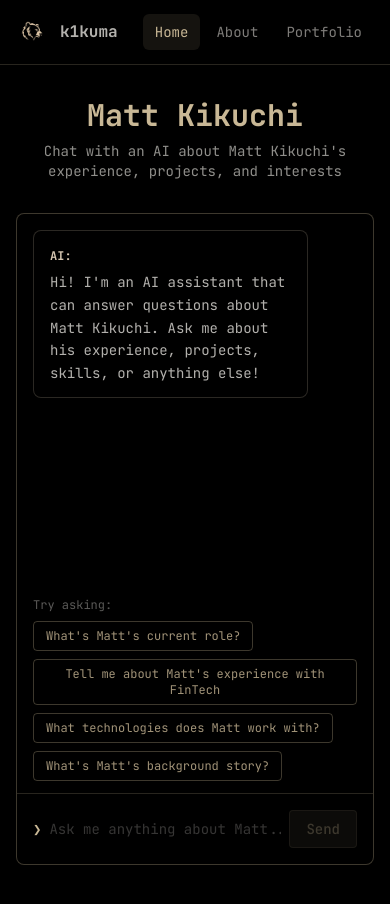
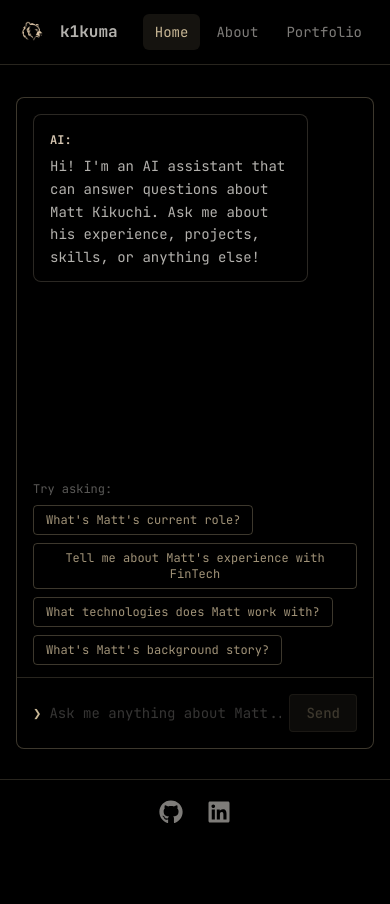
Before and after one commit to k1kuma/k1kuma-app, a Next.js app: page / in a window 390 px wide. Shown: the top 904 px of the page. After the commit the page ends 845 px from the top, so only its background shows below. Built offline with nearby package versions, Linux system fonts and the light colour scheme.

Commit message:
integrate groq AI, fill out knowledge base for LLM

```diff
--- a/app/api/chat/knowledge.ts
+++ b/app/api/chat/knowledge.ts
@@ -25,42 +25,45 @@ export const knowledgeBase = `
 ## Professional Identity
 - **What I Stand For**: "Building solutions to complex problems in the FinTech and web3 space"
 - **Approach**: Solving complex technical challenges with data-driven solutions
-- **Interests**: Financial infrastructure, blockchain technology, data analytics
+- **Interests**: Financial infrastructure, data analytics, blockchain technology
 
 ## Previous Experience
-- **Diebold Nixdorf**: Software Developer working on banking and payments applications
-- [NOTE: Add more companies/roles as you share them]
+- **Phoenix Interactive**: Software Developer working on banking applications
+- **Diebold Nixdorf**: Software Developer working on banking, payments and self-service applications
+- **TripStack**: Software Developer working on web-scraping applications for black-box online travel agencies
+- ** Definity Financial**: Software Developer working on home/auto/pet insurance application
 
 ## Technical Skills
-- **Languages**: [TO BE FILLED - e.g., JavaScript, Python, etc.]
-- **Frameworks**: [TO BE FILLED - e.g., React, Next.js, etc.]
+- **Languages**: Javascript, Typescript, Python, C#, Ruby
+- **Frameworks**: React, Next.js, Angular
 - **Domains**: FinTech, Web3, Data Engineering, Backend Systems
-- **Tools**: [TO BE FILLED]
+- **Tools**: Claude, Codex
 
 ## Notable Projects
-[TO BE FILLED - Add 2-3 standout projects you want to highlight]
-- Project 1: [Description]
-- Project 2: [Description]
+- Project 1: TrackInsight ETF Portfolio Simulator
+- Project 2:
 - Project 3: [Description]
 
 ## Collaboration & Interests
 - **Open to**: Partnerships and collaborations
-- **Particularly Interested In**: [TO BE FILLED - specific types of projects/partnerships]
+- **Particularly Interested In**: FinTech, Web3, Data Engineering projects
 - **Not Looking For**: Traditional full-time job offers (currently employed)
 
 ## Contact Information
 - **GitHub**: https://github.com/k1kuma
 - **LinkedIn**: https://www.linkedin.com/in/mattkikuchi/
-- **Email**: [TO BE FILLED]
+- **Email**: mkiku36@gmail.com
 - **Location**: Toronto, Canada
+- **Instagram**: kiku.mata
 
 ## Personal Interests
-- Gaming (original spark for programming)
-- Sports & Statistics
-- [TO BE FILLED - other hobbies/interests]
+- Gaming
+- Golf
+- Baseball
+- Baseball analytics/statistics
 
 ## Achievements & Recognition
-[TO BE FILLED - Add any notable achievements, awards, open source contributions, etc.]
+- unfortunately not notable achievements since high school (international business award grade 12)
 
 ---
 INSTRUCTIONS FOR UPDATING:
--- a/app/api/chat/route.ts
+++ b/app/api/chat/route.ts
@@ -1,10 +1,10 @@
 import { NextResponse } from 'next/server'
-import OpenAI from 'openai'
+import Groq from 'groq-sdk'
 import { knowledgeBase } from './knowledge'
 
-// Initialize OpenAI client
-const openai = new OpenAI({
-  apiKey: process.env.OPENAI_API_KEY,
+// Initialize Groq client
+const groq = new Groq({
+  apiKey: process.env.GROQ_API_KEY,
 })
 
 // System prompt with strict restrictions
@@ -18,6 +18,7 @@ STRICT RULES:
 5. Keep responses concise (2-4 sentences unless more detail is requested)
 6. Never make up information - only use what's in the knowledge base
 7. Don't provide advice or opinions - just share facts about Matt
+8. When referencing websites, profiles, or projects, include the full URLs from the knowledge base (they will be automatically converted to clickable links)
 
 KNOWLEDGE BASE:
 ${knowledgeBase}
@@ -38,7 +39,7 @@ export async function POST(req: Request) {
     const body: RequestBody = await req.json()
     const { messages } = body
 
-    if (!process.env.OPENAI_API_KEY) {
+    if (!process.env.GROQ_API_KEY) {
       return NextResponse.json(
         {
           message: "Chat is currently unavailable. Please reach out to Matt directly via GitHub or LinkedIn."
@@ -47,9 +48,9 @@ export async function POST(req: Request) {
       )
     }
 
-    // Call OpenAI API
-    const completion = await openai.chat.completions.create({
-      model: 'gpt-4o-mini', // Cost-effective model
+    // Call Groq API
+    const completion = await groq.chat.completions.create({
+      model: 'llama-3.1-8b-instant', // Fastest model
       messages: [
         { role: 'system', content: SYSTEM_PROMPT },
         ...messages.map(msg => ({
--- a/app/layout.tsx
+++ b/app/layout.tsx
@@ -1,6 +1,7 @@
 import { JetBrains_Mono } from 'next/font/google'
 import './globals.css'
 import TopBar from '@/components/TopBar'
+import Footer from '@/components/Footer'
 import { ReactNode } from 'react'
 
 const jetbrainsMono = JetBrains_Mono({
@@ -18,9 +19,10 @@ export default function RootLayout({ children }: { children: ReactNode }) {
     <html lang="en" className={jetbrainsMono.variable}>
       <body className="bg-terminal-bg text-terminal-text font-mono antialiased">
         <TopBar />
-        <main className="min-h-screen">
+        <main className="pb-16 md:pb-0">
           {children}
         </main>
+        <Footer />
       </body>
     </html>
   )
--- a/app/page.tsx
+++ b/app/page.tsx
@@ -4,17 +4,16 @@ import ChatInterface from '@/components/ChatInterface'
 
 export default function Home() {
   return (
-    <div className="flex flex-col items-center justify-center min-h-[calc(100vh-4rem)] px-4 py-8">
+    <div className="flex flex-col items-center justify-center px-4 py-8">
       <div className="w-full max-w-4xl">
-        <div className="mb-8 text-center space-y-2">
+        {/* <div className="mb-8 text-center space-y-2">
           <h1 className="text-3xl md:text-4xl font-bold text-terminal-green mb-2">
             Matt Kikuchi
           </h1>
           <p className="text-terminal-text/80 text-sm md:text-base">
             Chat with an AI about Matt Kikuchi&apos;s experience, projects, and interests
           </p>
-        </div>
-
+        </div> */}
         <ChatInterface />
       </div>
     </div>
--- a/components/ChatInterface.tsx
+++ b/components/ChatInterface.tsx
@@ -6,6 +6,36 @@ import { motion, AnimatePresence } from 'framer-motion'
 interface Message {
   role: 'user' | 'assistant'
   content: string
+}
+
+// Component to render message content with clickable links
+function MessageContent({ content }: { content: string }) {
+  // Regex to match URLs
+  const urlRegex = /(https?:\/\/[^\s]+)/g
+
+  const parts = content.split(urlRegex)
+
+  return (
+    <>
+      {parts.map((part, index) => {
+        // Check if this part is a URL
+        if (part.match(urlRegex)) {
+          return (
+            <a
+              key={index}
+              href={part}
+              target="_blank"
+              rel="noopener noreferrer"
+              className="text-terminal-accent underline hover:text-terminal-green transition-colors"
+            >
+              {part}
+            </a>
+          )
+        }
+        return <span key={index}>{part}</span>
+      })}
+    </>
+  )
 }
 
 export default function ChatInterface() {
@@ -103,7 +133,7 @@ export default function ChatInterface() {
                   <span className="text-terminal-cyan text-xs font-bold">AI:</span>
                 )}
                 <p className="text-sm mt-1 whitespace-pre-wrap leading-relaxed">
-                  {message.content}
+                  <MessageContent content={message.content} />
                 </p>
               </div>
             </motion.div>
--- /dev/null
+++ b/components/Footer.tsx
@@ -0,0 +1,30 @@
+'use client'
+
+import { FaGithub, FaLinkedin } from 'react-icons/fa'
+
+export default function Footer() {
+  return (
+    <footer className="md:hidden fixed bottom-0 left-0 right-0 z-50 backdrop-blur-md bg-terminal-bg/90 border-t border-terminal-green/20">
+      <div className="flex items-center justify-center space-x-6 h-16">
+        <a
+          href="https://github.com/k1kuma"
+          target="_blank"
+          rel="noopener noreferrer"
+          className="text-terminal-text/70 hover:text-terminal-accent transition-colors"
+          aria-label="GitHub"
+        >
+          <FaGithub className="w-6 h-6" />
+        </a>
+        <a
+          href="https://www.linkedin.com/in/mattkikuchi/"
+          target="_blank"
+          rel="noopener noreferrer"
+          className="text-terminal-text/70 hover:text-terminal-accent transition-colors"
+          aria-label="LinkedIn"
+        >
+          <FaLinkedin className="w-6 h-6" />
+        </a>
+      </div>
+    </footer>
+  )
+}
--- a/package.json
+++ b/package.json
@@ -12,6 +12,7 @@
   "dependencies": {
     "ai": "^3.1.12",
     "framer-motion": "^11.2.4",
+    "groq-sdk": "^1.2.0",
     "next": "^16.2.6",
     "openai": "^4.47.1",
     "react": "18.3.1",
```
Also changed, not shown: 1 other file (tests, documents, lock files or other folders).
